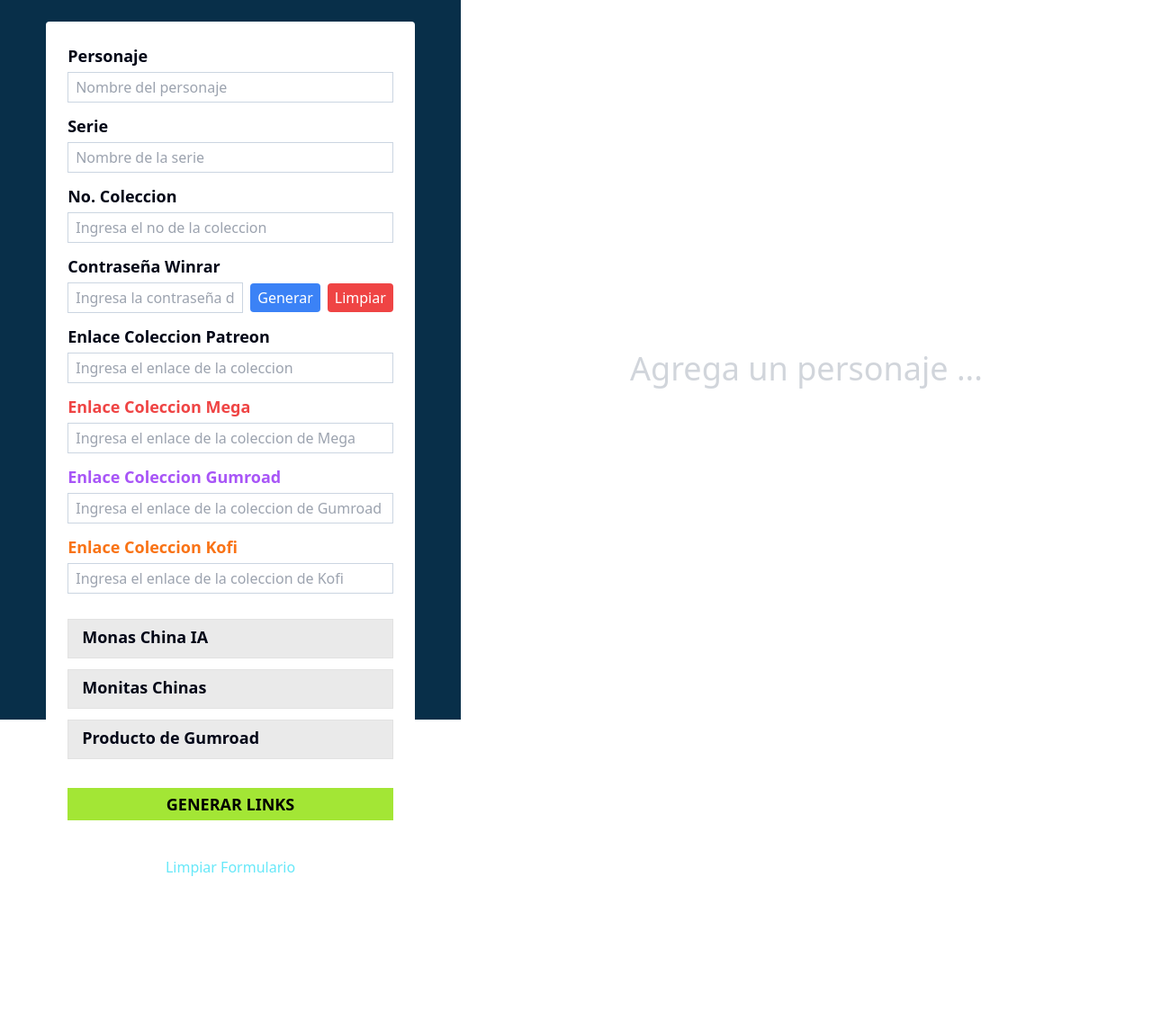
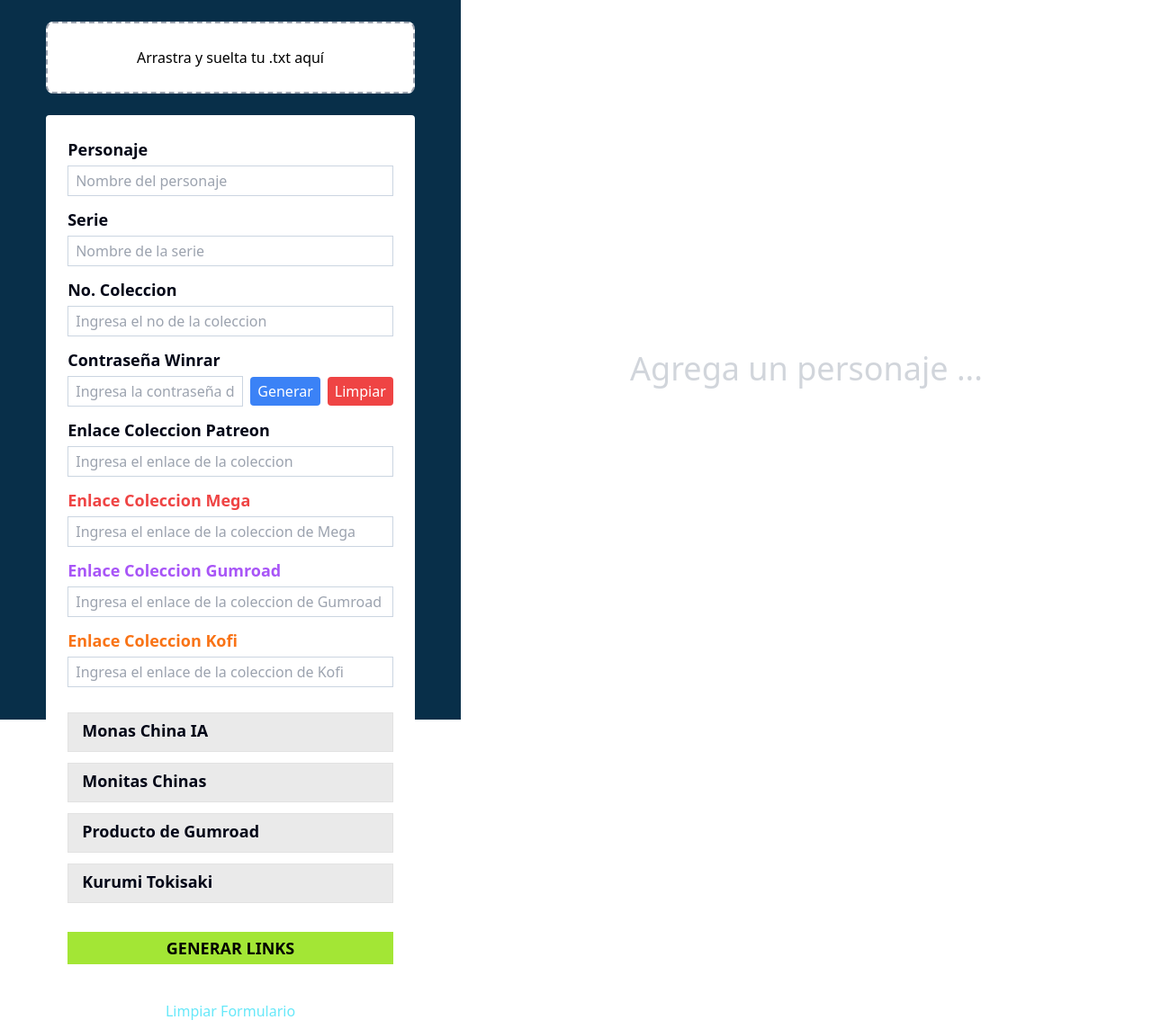
Before and after one commit to cesarpgasuz/copy-links, a React (Vite) app: page / in a window 1280 px wide. Shown: the whole page at 90% size. Before the commit the page ends 984 px from the top, so only its background shows below. Built offline with nearby package versions, Linux system fonts and the light colour scheme.

Commit message:
nuevo input y drag
se agrego el input kurumi para la pagina de patreon de kururumi tambien se agrego un drag para arrastrar el archivo txt

```diff
--- a/src/components/Formulario.jsx
+++ b/src/components/Formulario.jsx
@@ -2,6 +2,7 @@ import { useState } from "react"
 import toast, { Toaster } from 'react-hot-toast'
 import styles from '../styles/styles.module.css'
 import { generatePassword } from "../utilities/generatePassword"
+import Texto from "./Texto"
 
 const Formulario = ({ setLiga }) => {
 
@@ -20,6 +21,10 @@ const Formulario = ({ setLiga }) => {
 
     const [ia, setIa] = useState(false)
 
+    // activar kurumi
+    const [buttonKurumi, setButtonKurumi] = useState(false)
+
+
     const [contrasena, setContrasena] = useState('')
 
     const [enlacePatreon, setEnlacePatreon] = useState('')
@@ -29,6 +34,8 @@ const Formulario = ({ setLiga }) => {
     const [enlaceGumroad, setEnlaceGumroad] = useState('')
 
     const [enlaceKofi, setEnlaceKofi] = useState('')
+
+    const [dragActive, setDragActive] = useState(false);
 
 
 
@@ -49,7 +56,8 @@ const Formulario = ({ setLiga }) => {
             enlaceKofi: enlaceKofi.trim(),
             isChecked,
             monitas,
-            ia
+            ia,
+            buttonKurumi
         }
 
 
@@ -59,7 +67,7 @@ const Formulario = ({ setLiga }) => {
         // }
 
         //comprobamos si hay campos vacios
-        if([datosLimpiados.nombre, datosLimpiados.serie, datosLimpiados.coleccion].includes('')){
+        if ([datosLimpiados.nombre, datosLimpiados.serie, datosLimpiados.coleccion].includes('')) {
             toast.error("hay campos vacios")
             return
         }
@@ -85,6 +93,8 @@ const Formulario = ({ setLiga }) => {
         setEnlaceMega('')
         setEnlaceGumroad('')
         setEnlaceKofi('')
+        setIa(false)
+        setButtonKurumi(false)
     }
 
     const handleGeneratePassword = () => {
@@ -99,9 +109,67 @@ const Formulario = ({ setLiga }) => {
     }
 
 
+
+    const handleDrop = (e) => {
+        e.preventDefault();
+        setDragActive(false);
+
+        const file = e.dataTransfer.files[0];
+        if (file && file.type === "text/plain") {
+            const reader = new FileReader();
+            reader.onload = (event) => {
+                const text = event.target.result.split("\n").map((line) => line.trim());
+
+                // Línea 1 -> Nombre del personaje
+                setNombre(text[0] || "");
+
+                // Línea 3 -> Colección
+                const colMatch = text[2]?.match(/\d+/)?.[0] || "";
+                setColeccion(colMatch);
+
+                // Línea 4 -> Título
+                setSerie(text[3] || "");
+
+                // Línea 6 -> Contraseña con validación y limpieza
+                const passLine = text[5] || "";
+                const passMatch = passLine.match(/Contraseña:\s*(.+)/i);
+                if (
+                    passMatch &&
+                    passMatch[1] !== "No hay contraseña para el archivo"
+                ) {
+                    // Tomar solo la primera palabra y quitar espacios extra
+                    setContrasena(passMatch[1].split(" ")[0].trim());
+                } else {
+                    setContrasena("");
+                }
+
+            };
+            reader.readAsText(file);
+        }
+    };
+
+
     return (
+
+        <>
             <div className="sm:w-2/5 sm:h-screen bg-sky-950">
+                {/* <Texto /> */}
                 <Toaster />
+
+                <div
+                    onDragOver={(e) => {
+                        e.preventDefault();
+                        setDragActive(true);
+                    }}
+                    onDragLeave={() => setDragActive(false)}
+                    onDrop={handleDrop}
+                    className={` bg-white m-4 p-6 w-[80%] mx-auto mt-6 h-20 flex items-center justify-center border-2 border-dashed rounded-lg cursor-pointer transition-colors ${dragActive ? "border-blue-500 bg-blue-50" : "border-gray-400"
+                        }`}
+                >
+                    {dragActive ? "Suelta el archivo aquí" : "Arrastra y suelta tu .txt aquí"}
+                </div>
+
+
                 <form
                     onSubmit={handleSubmit}
                     className="bg-white m-4 p-6 w-[80%] mx-auto mt-6 rounded">
@@ -240,6 +308,17 @@ const Formulario = ({ setLiga }) => {
                             />
                         </div>
 
+                        <div className={`flex items-center gap-3 ${buttonKurumi ? styles.active : ''}`}>
+                            <label htmlFor="buttonKurumi" className="font-bold text-slate-950 text-lg mb-1 block w-full h-full hover:cursor-pointer">Kurumi Tokisaki</label>
+                            <input
+                                id="buttonKurumi"
+                                type="checkbox"
+                                checked={buttonKurumi}
+                                onChange={() => setButtonKurumi(!buttonKurumi)}
+                                className="hidden"
+                            />
+                        </div>
+
                     </div>
 
                     {/* <label htmlFor="gumroad" className="font-bold text-slate-950 text-lg mb-1 block">Link Gumroad <strong className="text-pink-700">**</strong></label>
@@ -262,6 +341,9 @@ const Formulario = ({ setLiga }) => {
                 </form>
                 <button onClick={handleLimpiarFormulario} className="mx-auto block w-fit text-cyan-300 hover:border-b-2 pb-2 hover:border-cyan-300">Limpiar Formulario</button>
             </div>
+
+
+        </>
     )
 }
 export default Formulario
--- a/src/components/Listado.jsx
+++ b/src/components/Listado.jsx
@@ -7,7 +7,7 @@ import LinkError from './ui/LinkError';
 import { quitarEspacios, mayusculas, textosConGuion, eliminarCadenaPatreon } from '../utilities';
 
 const Listado = ({ liga }) => {
-    const { nombre, serie, coleccion, gumroad, isChecked, monitas, patreonMonitas, boothMonitas, ia, contrasena, enlacePatreon, enlaceMega, enlaceGumroad, enlaceKofi } = liga;
+    const { nombre, serie, coleccion, gumroad, isChecked, monitas, patreonMonitas, boothMonitas, ia, contrasena, enlacePatreon, enlaceMega, enlaceGumroad, enlaceKofi, buttonKurumi } = liga;
     const cardRef = useRef(null);
     const card2Ref = useRef(null);
     const card3Ref = useRef(null);
@@ -545,7 +545,7 @@ const Listado = ({ liga }) => {
                         )}
 
                         <Article>
-                            <ArticleTitle><strong className='bg-cyan-300 px-2'>Pixiv</strong> Title {monitas ? 'Monitas Chinas' : 'Monas Chinas Anime'}</ArticleTitle>
+                            <ArticleTitle><strong className='bg-cyan-300 px-2'>Pixiv</strong> Title {monitas ? 'Monitas Chinas' :(buttonKurumi ? 'Kurumi Tokisaki' : 'Monas Chinas Anime')}</ArticleTitle>
                             <ArticleBody>
                                 <p ref={card5Ref}>{mayusculas(nombre)} #{coleccion}</p>
                                 <button className='button-copy' onClick={handleCopyCard5}>Copy</button>
@@ -569,11 +569,11 @@ const Listado = ({ liga }) => {
                         {!monitas && (
 
                             <Article>
-                                <ArticleTitle><strong className='bg-cyan-300 px-2'>Pixiv</strong> Descripcion Monas Chinas Anime</ArticleTitle>
+                                <ArticleTitle><strong className='bg-cyan-300 px-2'>Pixiv</strong> {!buttonKurumi ? 'Descripcion Monas Chinas Anime' : 'Descripcion Kurumi Tokisaki'}</ArticleTitle>
                                 <ArticleBody>
                                     <div ref={card13Ref}>
                                         <strong>Social networks</strong><br />
-                                        <span>https://linktr.ee/monaschinas_ia </span><br /><br />
+                                        <span>{!buttonKurumi ? 'https://linktr.ee/monaschinas_ia' : 'https://linktr.ee/kurumitokiaki__'} </span><br /><br />
                                     </div>
                                     <button className='button-copy' onClick={handleCopyCard13}>Copy</button>
                                 </ArticleBody>
--- /dev/null
+++ b/src/components/Texto.jsx
@@ -0,0 +1,99 @@
+import { useState } from "react";
+
+const Texto = () => {
+  const [personaje, setPersonaje] = useState("");
+  const [coleccion, setColeccion] = useState("");
+  const [titulo, setTitulo] = useState("");
+  const [contrasena, setContrasena] = useState("");
+  const [dragActive, setDragActive] = useState(false);
+
+  const handleDrop = (e) => {
+    e.preventDefault();
+    setDragActive(false);
+
+    const file = e.dataTransfer.files[0];
+    if (file && file.type === "text/plain") {
+      const reader = new FileReader();
+      reader.onload = (event) => {
+        const text = event.target.result.split("\n").map((line) => line.trim());
+
+        // Línea 1 -> Nombre del personaje
+        setPersonaje(text[0] || "");
+
+        // Línea 3 -> Colección
+        // Línea 3 -> Colección (solo números)
+        const colMatch = text[2]?.match(/\d+/)?.[0] || "";
+        setColeccion(colMatch);
+
+
+        // Línea 4 -> Título
+        setTitulo(text[3] || "");
+
+        // Línea 6 -> Contraseña con validación y limpieza
+        const passLine = text[5] || "";
+        const passMatch = passLine.match(/Contraseña:\s*(.+)/i);
+        if (
+          passMatch &&
+          passMatch[1] !== "No hay contraseña para el archivo"
+        ) {
+          // Tomar solo la primera palabra y quitar espacios extra
+          setContrasena(passMatch[1].split(" ")[0].trim());
+        } else {
+          setContrasena("");
+        }
+
+      };
+      reader.readAsText(file);
+    }
+  };
+
+  return (
+    <div className="flex flex-col items-center justify-center min-h-screen gap-4 bg-gray-100">
+      <div
+        onDragOver={(e) => {
+          e.preventDefault();
+          setDragActive(true);
+        }}
+        onDragLeave={() => setDragActive(false)}
+        onDrop={handleDrop}
+        className={`w-96 h-40 flex items-center justify-center border-2 border-dashed rounded-lg cursor-pointer transition-colors ${dragActive ? "border-blue-500 bg-blue-50" : "border-gray-400"
+          }`}
+      >
+        {dragActive ? "Suelta el archivo aquí" : "Arrastra y suelta tu .txt aquí"}
+      </div>
+
+      <input
+        type="text"
+        placeholder="Nombre del personaje"
+        value={personaje}
+        onChange={(e) => setPersonaje(e.target.value)}
+        className="px-4 py-2 border rounded w-96"
+      />
+      <input
+        type="number"
+        placeholder="Colección"
+        value={coleccion}
+        onChange={(e) => setColeccion(e.target.value)}
+        className="px-4 py-2 border rounded w-96"
+      />
+
+      <input
+        type="text"
+        placeholder="Título"
+        value={titulo}
+        onChange={(e) => setTitulo(e.target.value)}
+        className="px-4 py-2 border rounded w-96"
+      />
+      <input
+        type="text"
+        placeholder="Contraseña"
+        value={contrasena}
+        onChange={(e) => setContrasena(e.target.value)}
+        className="px-4 py-2 border rounded w-96"
+      />
+    </div>
+  );
+
+}
+
+export default Texto
```
Lines whose indentation alone changed are shown as unchanged.
